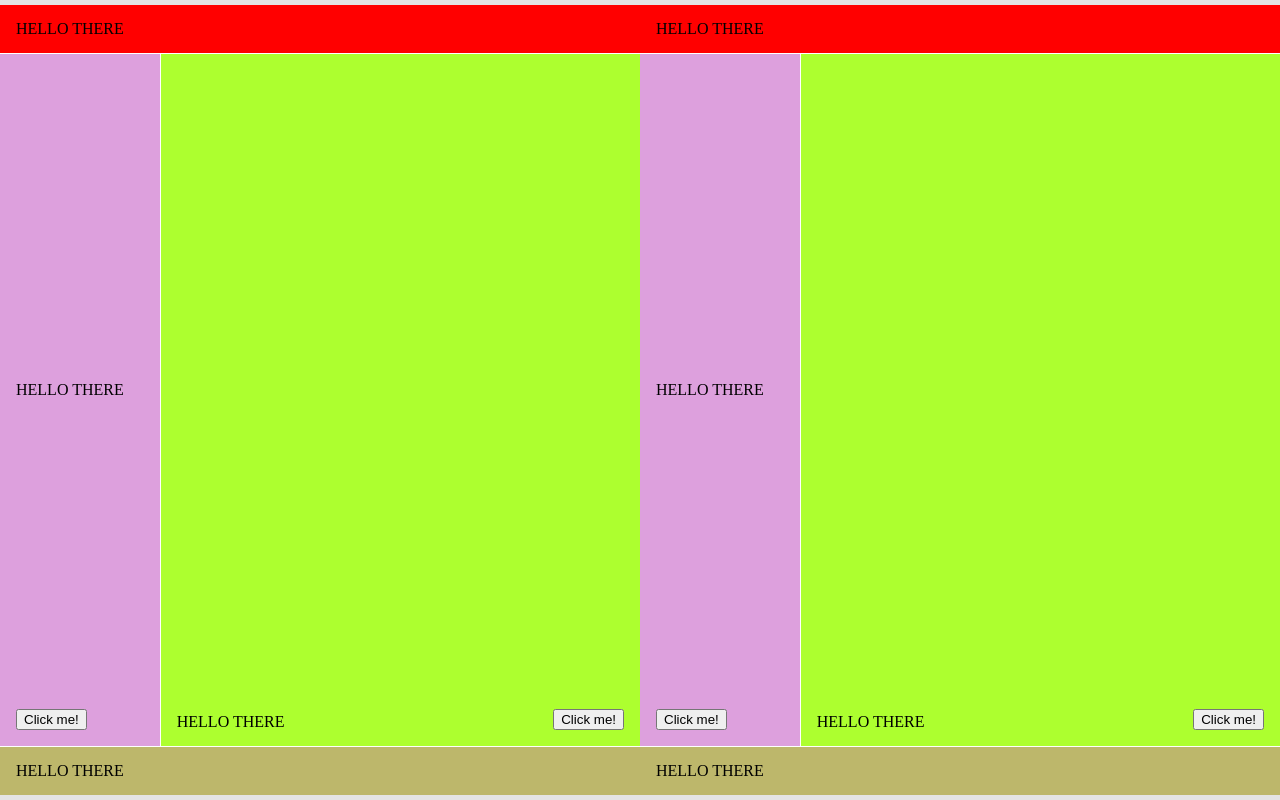
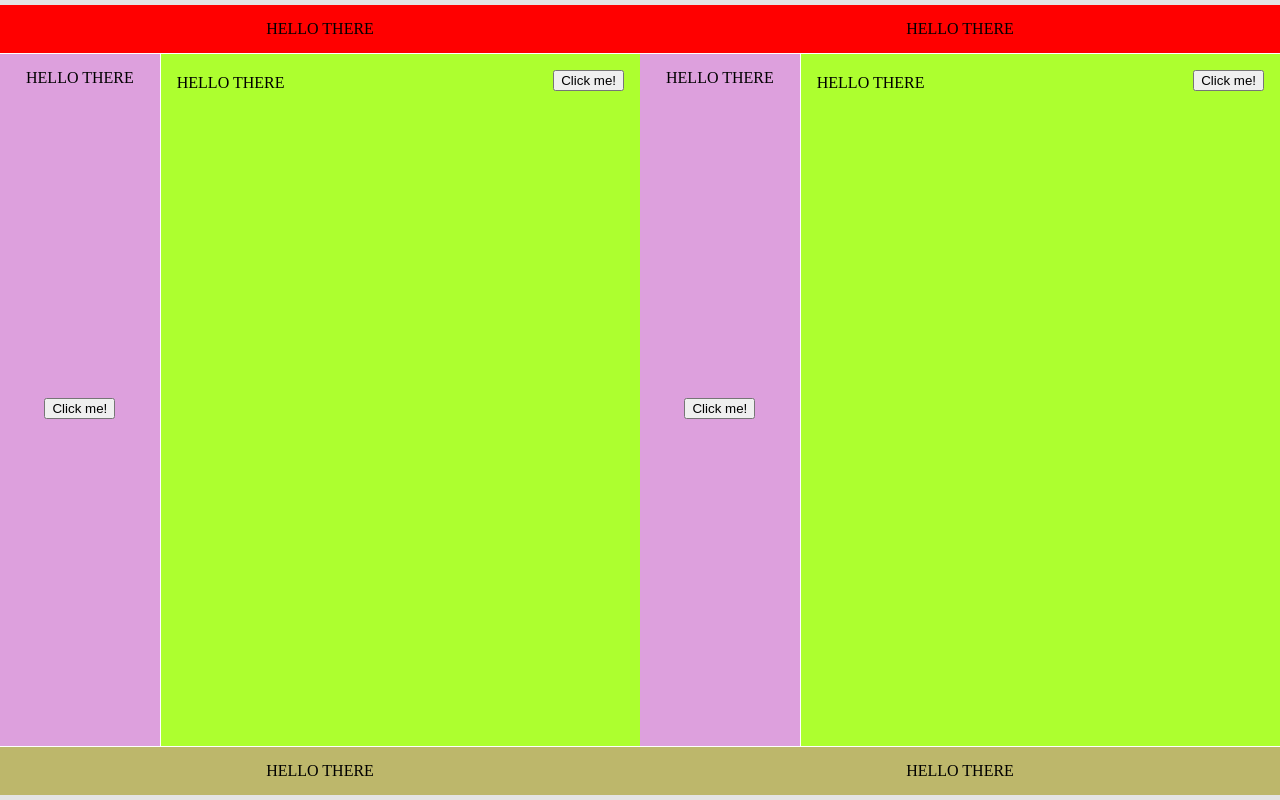
Before and after one commit to shaun-b1/to_do_list, a website built with webpack: page dist/index.html in a window 1280 px wide. Built offline with nearby package versions, Linux system fonts and the light colour scheme.

Commit message:
Set up the main title section

```diff
--- a/src/css/style.css
+++ b/src/css/style.css
@@ -22,8 +22,8 @@ body {
     display: flex;
     flex-wrap: wrap;
     flex-direction: row;
-    justify-content: space-between;
-    align-items: flex-end;
+    justify-content: center;
+    align-items: flex-start;
     padding: 1rem;
 }
 
@@ -36,11 +36,19 @@ main {
     grid-column: 2 / 3;
     grid-row: 2 / 4;
     background-color: greenyellow;
+    display: flex;
+    justify-content: center;
+    align-items: start;
 }
 
-.add_todo {
-    justify-self: flex-end;
-    align-self: flex-start;
+.title {
+    width: 100%;
+    display: flex;
+    justify-content: space-between;
+    align-items: flex-end;
+}
+
+#add-todo-button {
 }
 
 aside {
--- a/src/js/page.js
+++ b/src/js/page.js
@@ -2,16 +2,29 @@ export default (function() {
 
     const container = document.createElement('div')
     container.classList.add('container')
+
     const header = document.createElement('header')
     header.innerText = 'Hello there'
+
     const main = document.createElement('main')
-    main.innerText = 'Hello there'
-    main.innerHTML += `<button id='add_todo'>Click me!</button>`
+    const mainTitle = document.createElement('div')
+    mainTitle.classList.add('title')
+    const mainTitleText =  document.createElement('h2')
+    mainTitleText.innerText = 'Hello there'
+    const addTodoButton = document.createElement('button')
+    addTodoButton.id = 'add-todo-button'
+    addTodoButton.setAttribute('type', 'button')
+    addTodoButton.innerText = 'Click me!'
+    mainTitle.append(mainTitleText, addTodoButton)
+    main.appendChild(mainTitle)
+
     const aside = document.createElement('aside')
     aside.innerText = 'Hello there'
     aside.innerHTML += `<button id='add_project'>Click me!</button>`
+
     const footer = document.createElement('footer')
     footer.innerText = 'Hello there'
+
     container.append(header, aside, main, footer)
     document.body.appendChild(container)
 
--- a/src/js/project_page.js
+++ b/src/js/project_page.js
@@ -14,6 +14,7 @@ export default (function() {
     colour.setAttribute("name", "colour")
     colour.setAttribute("placeholder", "Select A Colour")
 
-    const submit =
+    const submit = document.createElement('button')
+    submit.setAttribute("type", "submit")
 
 })
```
Also changed, not shown: dist/js/index.bundle.js, dist/js/page.bundle.js.
